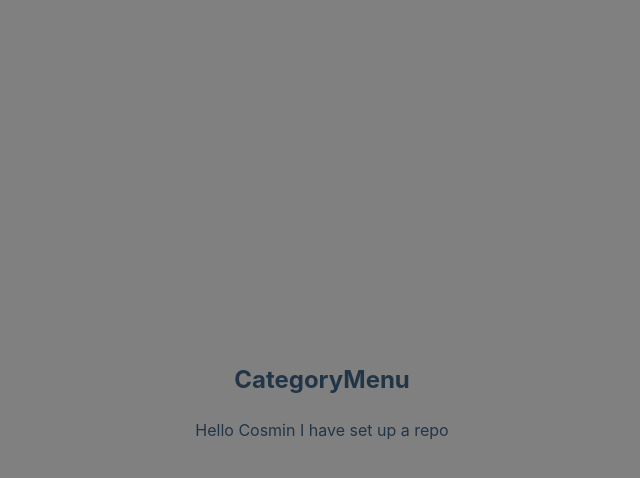
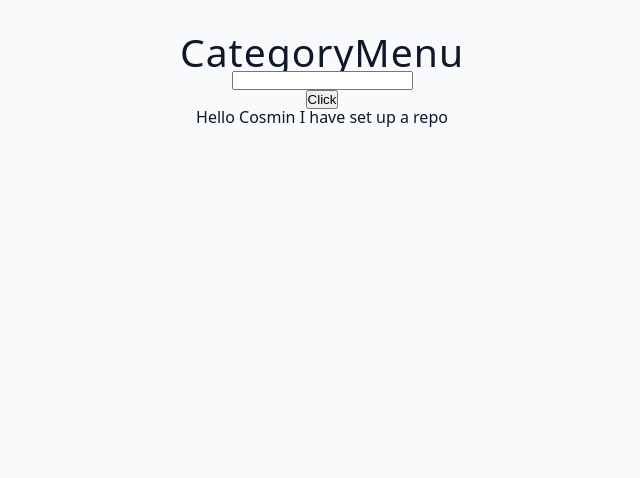
Before and after one commit to Joshsilas/CoshAndJosminShop, a React (Vite) app: page / in a window 1280 px wide. Shown: the top 478 px of the page, without its empty margins (318-958 px from the left). Built offline with nearby package versions, Linux system fonts and the light colour scheme.

Commit message:
Created the components from the Lucid diagram and added Legacy CSS code

```diff
--- a/src/App.jsx
+++ b/src/App.jsx
@@ -4,6 +4,8 @@ import viteLogo from '/vite.svg'
 import './App.css'
 import Navbar from "./Components/Navbar/index.jsx";
 import CategoryMenu from "./Components/Category Menu/index.jsx";
+import SearchBar from "./Components/Search Bar/index.jsx";
+import ButtonCart from "./Components/Button Cart/index.jsx";
 
 function App() {
 
@@ -12,6 +14,8 @@ function App() {
     <>
         <Navbar />
         <CategoryMenu/>
+        <SearchBar/>
+        <ButtonCart/>
         <p>Hello Cosmin I have set up a repo</p>
     </>
   )
--- /dev/null
+++ b/src/Components/Button Cart/index.jsx
@@ -0,0 +1,9 @@
+
+const ButtonCart = () => {
+    return (
+        <button type='button'>
+            Click
+        </button>
+    )
+}
+export default ButtonCart
--- /dev/null
+++ b/src/Components/Search Bar/index.jsx
@@ -0,0 +1,8 @@
+const SearchBar = () => {
+    return (<>
+        <form>
+            <input type='input'/>
+        </form>
+    </>)
+}
+export default SearchBar
--- a/src/index.css
+++ b/src/index.css
@@ -1,69 +1,238 @@
+/* ============= GLOBAL CSS =============== */
+
+*,
+::after,
+::before {
+  margin: 0;
+  padding: 0;
+  box-sizing: border-box;
+}
+
+html {
+  font-size: 100%;
+} /*16px*/
+
 :root {
-  font-family: Inter, system-ui, Avenir, Helvetica, Arial, sans-serif;
-  line-height: 1.5;
+  /* colors */
+  --primary-100: #d1fae5;
+  --primary-200: #a7f3d0;
+  --primary-300: #6ee7b7;
+  --primary-400: #34d399;
+  --primary-500: #10b981;
+  --primary-600: #059669;
+  --primary-700: #047857;
+  --primary-800: #065f46;
+  --primary-900: #064e3b;
+
+  /* grey */
+  --grey-50: #f8fafc;
+  --grey-100: #f1f5f9;
+  --grey-200: #e2e8f0;
+  --grey-300: #cbd5e1;
+  --grey-400: #94a3b8;
+  --grey-500: #64748b;
+  --grey-600: #475569;
+  --grey-700: #334155;
+  --grey-800: #1e293b;
+  --grey-900: #0f172a;
+  /* rest of the colors */
+  --black: #222;
+  --white: #fff;
+  --red-light: #f8d7da;
+  --red-dark: #842029;
+  --green-light: #d1e7dd;
+  --green-dark: #0f5132;
+
+  --small-text: 0.875rem;
+  --extra-small-text: 0.7em;
+  /* rest of the vars */
+  --backgroundColor: var(--grey-50);
+  --textColor: var(--grey-900);
+  --borderRadius: 0.25rem;
+  --letterSpacing: 1px;
+  --transition: 0.3s ease-in-out all;
+  --max-width: 1120px;
+  --fixed-width: 600px;
+
+  /* box shadow*/
+  --shadow-1: 0 1px 3px 0 rgba(0, 0, 0, 0.1), 0 1px 2px 0 rgba(0, 0, 0, 0.06);
+  --shadow-2: 0 4px 6px -1px rgba(0, 0, 0, 0.1),
+  0 2px 4px -1px rgba(0, 0, 0, 0.06);
+  --shadow-3: 0 10px 15px -3px rgba(0, 0, 0, 0.1),
+  0 4px 6px -2px rgba(0, 0, 0, 0.05);
+  --shadow-4: 0 20px 25px -5px rgba(0, 0, 0, 0.1),
+  0 10px 10px -5px rgba(0, 0, 0, 0.04);
+}
+
+body {
+  background: var(--backgroundColor);
+  font-family: system-ui, -apple-system, BlinkMacSystemFont, 'Segoe UI', Roboto,
+  Oxygen, Ubuntu, Cantarell, 'Open Sans', 'Helvetica Neue', sans-serif;
   font-weight: 400;
+  line-height: 1;
+  color: var(--textColor);
+}
+p {
+  margin: 0;
+}
+h1,
+h2,
+h3,
+h4,
+h5 {
+  margin: 0;
+  font-family: var(--headingFont);
+  font-weight: 400;
+  line-height: 1;
+  text-transform: capitalize;
+  letter-spacing: var(--letterSpacing);
+}
 
-  color-scheme: light dark;
-  color: rgba(255, 255, 255, 0.87);
-  background-color: #242424;
+h1 {
+  font-size: 3.052rem;
+}
 
-  font-synthesis: none;
-  text-rendering: optimizeLegibility;
-  -webkit-font-smoothing: antialiased;
-  -moz-osx-font-smoothing: grayscale;
+h2 {
+  font-size: 2.441rem;
+}
+
+h3 {
+  font-size: 1.953rem;
+}
+
+h4 {
+  font-size: 1.563rem;
+}
+
+h5 {
+  font-size: 1.25rem;
+}
+
+.text {
+  margin-bottom: 1.5rem;
+  max-width: 40em;
+}
+
+small,
+.text-small {
+  font-size: var(--small-text);
 }
 
 a {
-  font-weight: 500;
-  color: #646cff;
-  text-decoration: inherit;
+  text-decoration: none;
 }
-a:hover {
-  color: #535bf2;
+ul {
+  list-style-type: none;
+  padding: 0;
 }
 
-body {
-  margin: 0;
-  display: flex;
-  place-items: center;
-  min-width: 320px;
-  min-height: 100vh;
-  background-color: grey;
+.img {
+  width: 100%;
+  display: block;
+  object-fit: cover;
+}
+/* buttons */
+
+.btn {
+  cursor: pointer;
+  color: var(--white);
+  background: var(--primary-500);
+  border: transparent;
+  border-radius: var(--borderRadius);
+  letter-spacing: var(--letterSpacing);
+  padding: 0.375rem 0.75rem;
+  box-shadow: var(--shadow-1);
+  transition: var(--transition);
+  text-transform: capitalize;
+  display: inline-block;
+}
+.btn:hover {
+  background: var(--primary-700);
+  box-shadow: var(--shadow-3);
+}
+.btn-hipster {
+  color: var(--primary-500);
+  background: var(--primary-200);
+}
+.btn-hipster:hover {
+  color: var(--primary-200);
+  background: var(--primary-700);
+}
+.btn-block {
+  width: 100%;
 }
 
-h1 {
-  font-size: 3.2em;
-  line-height: 1.1;
+/* alerts */
+.alert {
+  padding: 0.375rem 0.75rem;
+  margin-bottom: 1rem;
+  border-color: transparent;
+  border-radius: var(--borderRadius);
 }
 
-button {
-  border-radius: 8px;
-  border: 1px solid transparent;
-  padding: 0.6em 1.2em;
-  font-size: 1em;
-  font-weight: 500;
-  font-family: inherit;
-  background-color: #1a1a1a;
-  cursor: pointer;
-  transition: border-color 0.25s;
+.alert-danger {
+  color: var(--red-dark);
+  background: var(--red-light);
 }
-button:hover {
-  border-color: #646cff;
+.alert-success {
+  color: var(--green-dark);
+  background: var(--green-light);
 }
-button:focus,
-button:focus-visible {
-  outline: 4px auto -webkit-focus-ring-color;
+/* form */
+
+.form {
+  width: 90vw;
+  max-width: var(--fixed-width);
+  background: var(--white);
+  border-radius: var(--borderRadius);
+  box-shadow: var(--shadow-2);
+  padding: 2rem 2.5rem;
+  margin: 3rem auto;
+}
+.form-label {
+  display: block;
+  font-size: var(--small-text);
+  margin-bottom: 0.5rem;
+  text-transform: capitalize;
+  letter-spacing: var(--letterSpacing);
+}
+.form-input,
+.form-textarea {
+  width: 100%;
+  padding: 0.375rem 0.75rem;
+  border-radius: var(--borderRadius);
+  background: var(--backgroundColor);
+  border: 1px solid var(--grey-200);
 }
 
-@media (prefers-color-scheme: light) {
-  :root {
-    color: #213547;
-    background-color: #ffffff;
-  }
-  a:hover {
-    color: #747bff;
-  }
-  button {
-    background-color: #f9f9f9;
-  }
+.form-row {
+  margin-bottom: 1rem;
 }
+
+.form-textarea {
+  height: 7rem;
+}
+::placeholder {
+  font-family: inherit;
+  color: var(--grey-400);
+}
+/* alert */
+
+.form-alert {
+  color: var(--red-dark);
+  letter-spacing: var(--letterSpacing);
+  text-transform: capitalize;
+}
+/* title */
+
+.title {
+  text-align: center;
+}
+
+.title-underline {
+  background: var(--primary-500);
+  width: 7rem;
+  height: 0.25rem;
+  margin: 0 auto;
+  margin-top: 1rem;
+}
```
Also changed, not shown: src/Components/Add To Basket/index.jsx (added, +11 -0 lines), src/Components/Footer/index.jsx (added, +9 -0 lines), src/Components/Product/index.jsx (added, +9 -0 lines), src/Components/Products Container/index.jsx (added, +9 -0 lines), src/Components/Products Page/index.jsx (added, +9 -0 lines), src/Components/Quantity/index.jsx (added, +9 -0 lines).
